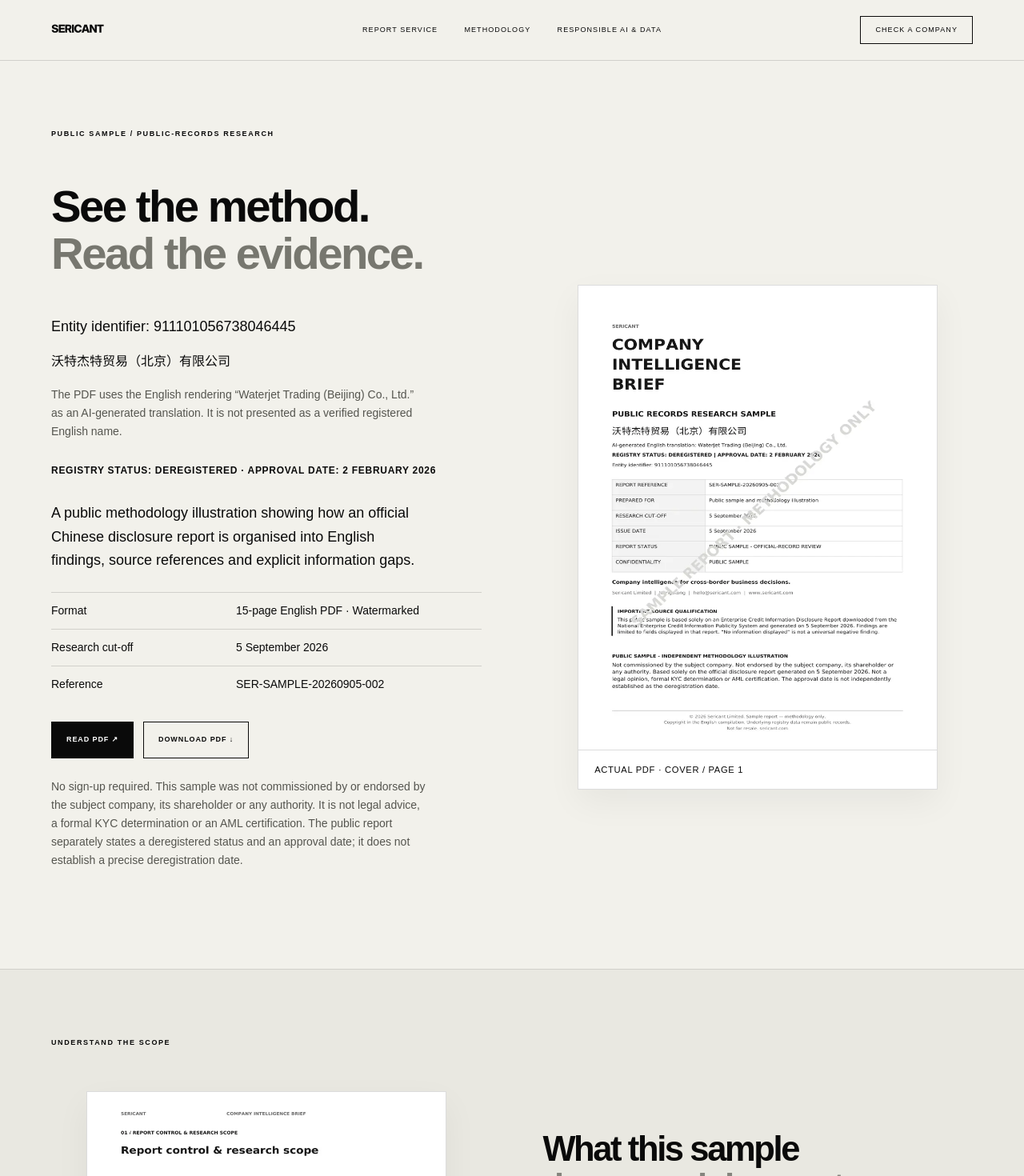
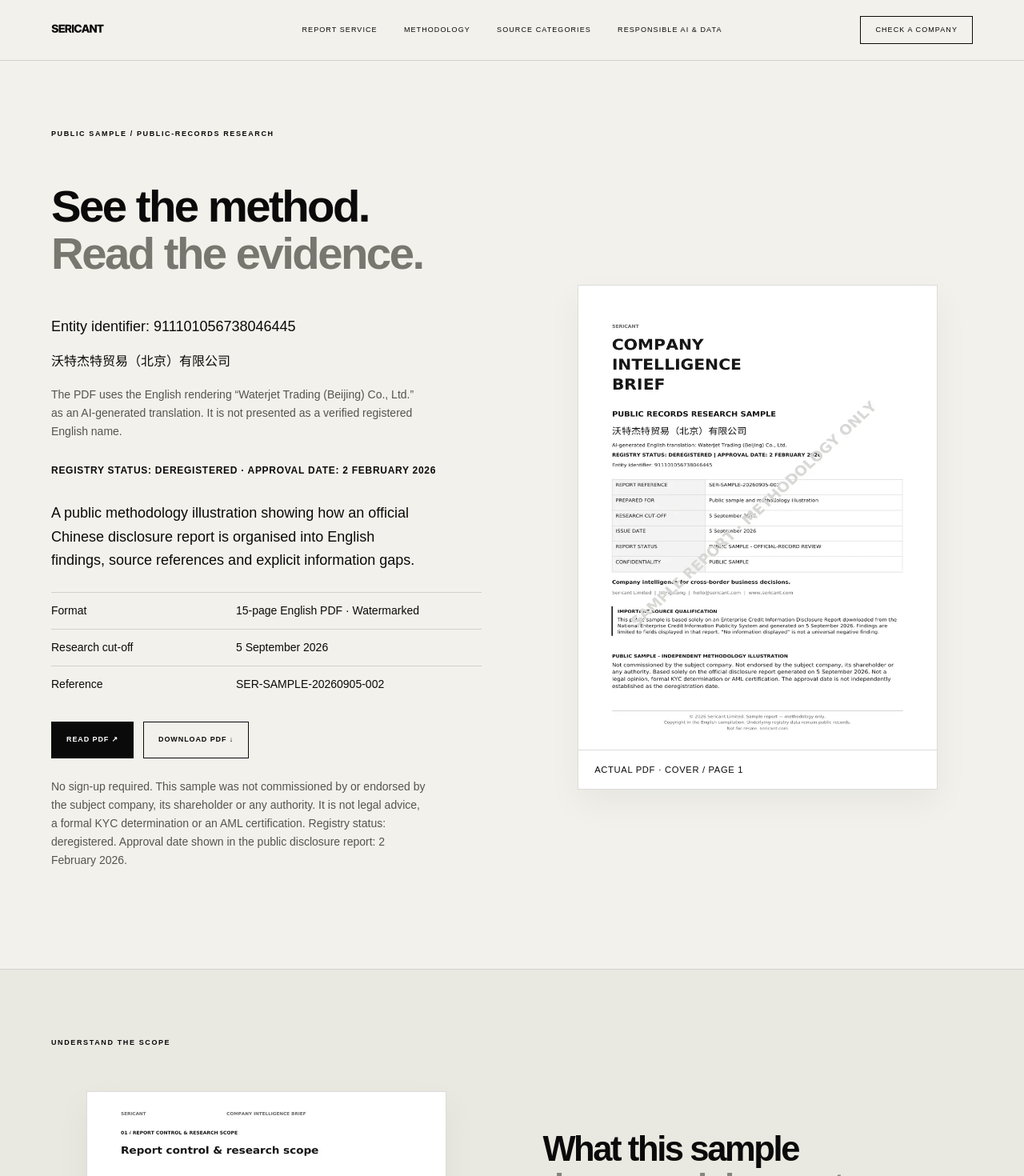
Before and after one commit to lingoescn-droid/sericant-website, a Next.js app: page /sample-report in a window 1280 px wide. Shown: the top 1470 px of the page at 80% size. Built offline with nearby package versions, Linux system fonts and the light colour scheme.

Commit message:
Clarify public sample status wording

```diff
--- a/app/sample-report/page.tsx
+++ b/app/sample-report/page.tsx
@@ -12,7 +12,7 @@
 export default function SampleReportPage() {
   return (
     <main>
-      <header className="topbar"><Link href="/" className="logo"><SericantLogo /></Link><nav className="desktopNav"><Link href="/due-diligence">Report service</Link><Link href="/methodology">Methodology</Link><Link href="/responsible-ai-data">Responsible AI & Data</Link></nav><Link href="/due-diligence/intake" className="topCta">Check a company</Link></header>
+      <header className="topbar"><Link href="/" className="logo"><SericantLogo /></Link><nav className="desktopNav"><Link href="/due-diligence">Report service</Link><Link href="/methodology">Methodology</Link><Link href="/sources">Source categories</Link><Link href="/responsible-ai-data">Responsible AI & Data</Link></nav><Link href="/due-diligence/intake" className="topCta">Check a company</Link></header>
       <section className="section realSampleIntro">
         <div className="sectionLabel">PUBLIC SAMPLE / PUBLIC-RECORDS RESEARCH</div>
         <div className="homeSampleGrid">
@@ -25,7 +25,7 @@
             <p className="sampleIntro">A public methodology illustration showing how an official Chinese disclosure report is organised into English findings, source references and explicit information gaps.</p>
             <dl className="sampleDetails"><div><dt>Format</dt><dd>15-page English PDF · Watermarked</dd></div><div><dt>Research cut-off</dt><dd>5 September 2026</dd></div><div><dt>Reference</dt><dd>SER-SAMPLE-20260905-002</dd></div></dl>
             <div className="sampleActions"><a href={pdf} target="_blank" rel="noopener noreferrer" className="btn primary">Read PDF ↗</a><a href={pdf} download="Sericant-Public-Records-Research-Sample.pdf" className="btn secondary">Download PDF ↓</a></div>
-            <p className="sampleDisclaimer">No sign-up required. This sample was not commissioned by or endorsed by the subject company, its shareholder or any authority. It is not legal advice, a formal KYC determination or an AML certification. The public report separately states a deregistered status and an approval date; it does not establish a precise deregistration date.</p>
+            <p className="sampleDisclaimer">No sign-up required. This sample was not commissioned by or endorsed by the subject company, its shareholder or any authority. It is not legal advice, a formal KYC determination or an AML certification. Registry status: deregistered. Approval date shown in the public disclosure report: 2 February 2026.</p>
           </div>
           <figure className="pdfPreviewCard"><a href={pdf} target="_blank" rel="noopener noreferrer" aria-label="Open the sample PDF in a new tab"><img src="/images/reports/sample-cover.webp" width="850" height="1100" alt="Cover of Sericant’s watermarked public-records research sample PDF" fetchPriority="high" /></a><figcaption>ACTUAL PDF · COVER / PAGE 1</figcaption></figure>
         </div>
@@ -34,12 +34,7 @@
         <div className="sectionLabel">UNDERSTAND THE SCOPE</div>
         <div className="homeSampleGrid">
           <figure className="pdfPreviewCard"><a href={`${pdf}#page=2`} target="_blank" rel="noopener noreferrer" aria-label="Open the research scope on page 2"><img src="/images/reports/sample-scope.webp" width="850" height="1100" loading="lazy" alt="Actual PDF page 2: report control, included source, material exclusions and use limitation" /></a><figcaption>ACTUAL PDF · RESEARCH SCOPE / PAGE 2</figcaption></figure>
-          <div><h2>What this sample<br /><em>does—and does not—cover.</em></h2>
-            <p className="sampleIntro">Based solely on an Enterprise Credit Information Disclosure Report from the National Enterprise Credit Information Publicity System, generated on 5 September 2026.</p>
-            <p className="sampleIntro">Findings are limited to the fields displayed in that report. “No information displayed” does not establish that no record or issue exists.</p>
-            <p className="sampleDisclaimer">No interviews, site visit, document authentication, litigation search, adverse-media review, legal analysis, KYC determination or beneficial-ownership verification are included. This sample does not establish the scope of every paid engagement.</p>
-            <Link href="/methodology" className="textLink">Read our methodology →</Link>
-          </div>
+          <div><h2>What this sample<br /><em>does—and does not—cover.</em></h2><p className="sampleIntro">Based solely on an Enterprise Credit Information Disclosure Report from the National Enterprise Credit Information Publicity System, generated on 5 September 2026.</p><p className="sampleIntro">Findings are limited to the fields displayed in that report. “No information displayed” does not establish that no record or issue exists.</p><p className="sampleDisclaimer">No interviews, site visit, document authentication, litigation search, adverse-media review, legal analysis, KYC determination or beneficial-ownership verification are included. This sample does not establish the scope of every paid engagement.</p><Link href="/methodology" className="textLink">Read our methodology →</Link></div>
         </div>
       </section>
       <section className="contact"><div className="sectionLabel">REQUEST A BRIEF</div><h2>Research your<br />next counterparty.</h2><Link href="/due-diligence/intake" className="contactEmail">Request scope confirmation →</Link><p>Scope, fee and estimated delivery date confirmed before payment.</p></section>
```
